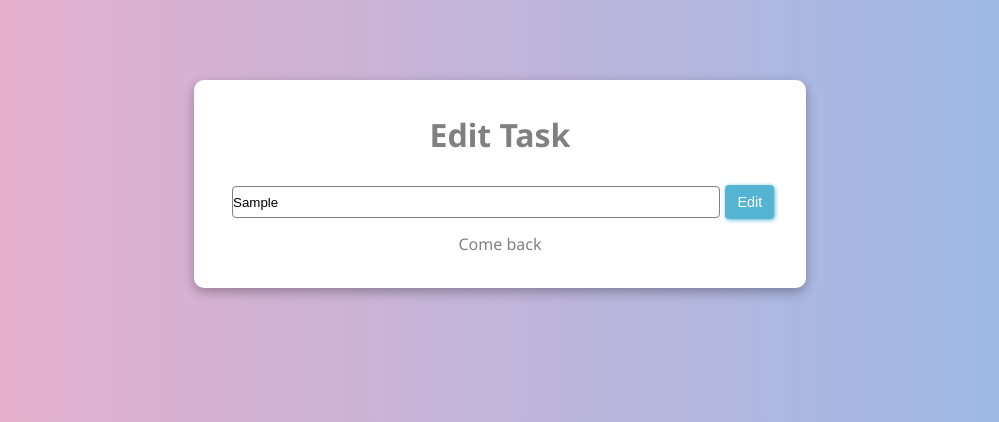
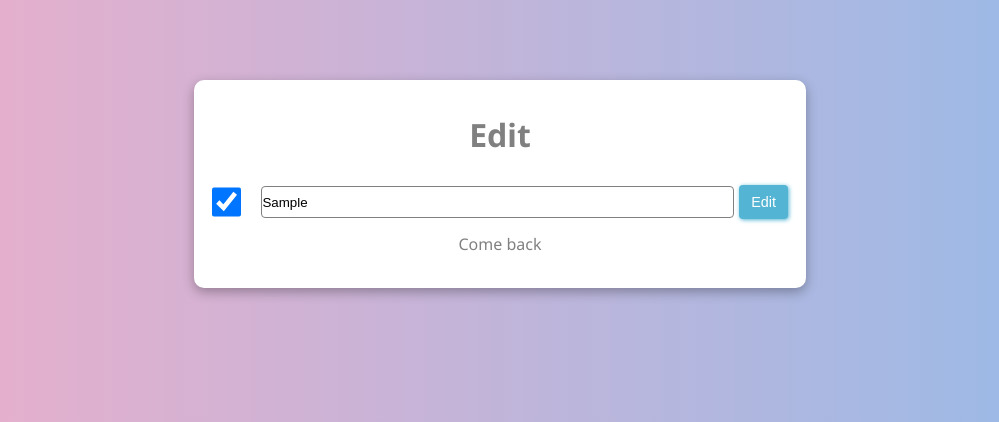
Before and after one commit to nuzael/to-do-list, a Django app: page /tasks/edit/1 in a window 1280 px wide. Shown: the part 53-475 px from the top of the page, without its empty margins (140-1139 px from the left). Run offline with Django 4.2, Linux system fonts and the light colour scheme; a user stored in the database is signed in; tables that the repository leaves empty hold one stand-in row (values such as "Sample post").

Commit message:
ajustes na aparência

```diff
--- a/list/templates/list/active.html
+++ b/list/templates/list/active.html
@@ -32,7 +32,6 @@
             <li class="list-items">
                 {% if task.completed %}
                     <div class="tasks-container">
-                        <input class="input-item" type="checkbox" checked name="">
                         <p class="checked-item">{{ task.task }}</p>
                     </div>
                     <div class="icons-container">
@@ -41,7 +40,6 @@
                     </div>
                 {% else %}
                     <div class="tasks-container">
-                        <input class="input-item" type="checkbox" name="" id="">
                         <p>{{ task.task }}</p>
                     </div>
                     <div class="icons-container">
--- a/list/templates/list/all.html
+++ b/list/templates/list/all.html
@@ -32,7 +32,6 @@
             <li class="list-items">
                 {% if task.completed %}
                     <div class="tasks-container">
-                        <input class="input-item" type="checkbox" checked name="">
                         <p class="checked-item">{{ task.task }}</p>
                     </div>
                     <div class="icons-container">
@@ -41,7 +40,6 @@
                     </div>
                 {% else %}
                     <div class="tasks-container">
-                        <input class="input-item" type="checkbox" name="" id="">
                         <p>{{ task.task }}</p>
                     </div>
                     <div class="icons-container">
--- a/list/templates/list/completed.html
+++ b/list/templates/list/completed.html
@@ -32,7 +32,6 @@
             <li class="list-items">
                 {% if task.completed %}
                     <div class="tasks-container">
-                        <input class="input-item" type="checkbox" checked name="">
                         <p class="checked-item">{{ task.task }}</p>
                     </div>
                     <div class="icons-container">
@@ -41,7 +40,6 @@
                     </div>
                 {% else %}
                     <div class="tasks-container">
-                        <input class="input-item" type="checkbox" name="" id="">
                         <p>{{ task.task }}</p>
                     </div>
                     <div class="icons-container">
--- a/list/templates/list/edit.html
+++ b/list/templates/list/edit.html
@@ -14,9 +14,10 @@
 
 {% block content %}
 <main>
-    <h1 class="h1-title">Edit Task</h1>
+    <h1 class="h1-title">Edit</h1>
     <form class="list-form" method="POST">
         {% csrf_token %}
+        {{ form.completed }}
         {{ form.task }}
         <button class="button-form" type="submit">Edit</button>
     </form>
--- a/list/views.py
+++ b/list/views.py
@@ -58,7 +58,7 @@ class CompletedList(LoginRequiredMixin, CreateView, ListView):
 
 class TaskUpdate(LoginRequiredMixin, UpdateView):
     model = ToDo
-    fields = ['task']
+    fields = ['task', 'completed']
     context_object_name = 'tasks'
     template_name = 'list/edit.html'
     success_url = reverse_lazy('all')
--- a/templates/static/css/styles.css
+++ b/templates/static/css/styles.css
@@ -66,7 +66,7 @@ main {
 }
 
 .list-form #id_task {
-    width: 38vw;
+    width: 37.5vw;
     height: 30px;
     margin-left: 20px;
     margin-top: 15px;
@@ -79,6 +79,11 @@ main {
 
 .list-form #id_task:focus {
     outline-color: #3B71CA;
+}
+
+.list-form #id_completed {
+    height: 30px;
+    width: 30px;
 }
 
 .container-index {
@@ -226,8 +231,6 @@ main {
     box-shadow: rgba(0, 0, 0, 0.15) 1.95px 1.95px 2.6px;;
 }
 
-
-
 .button-container {
     display: flex;
     margin-top: 15px;
@@ -297,10 +300,6 @@ main {
     column-gap: 6px;
 }
 
-.list .list-items .tasks-container .input-item {
-    width: 25px;
-}
-
 .list .list-items .tasks-container .checked-item {
     text-decoration: line-through;
 }
```
